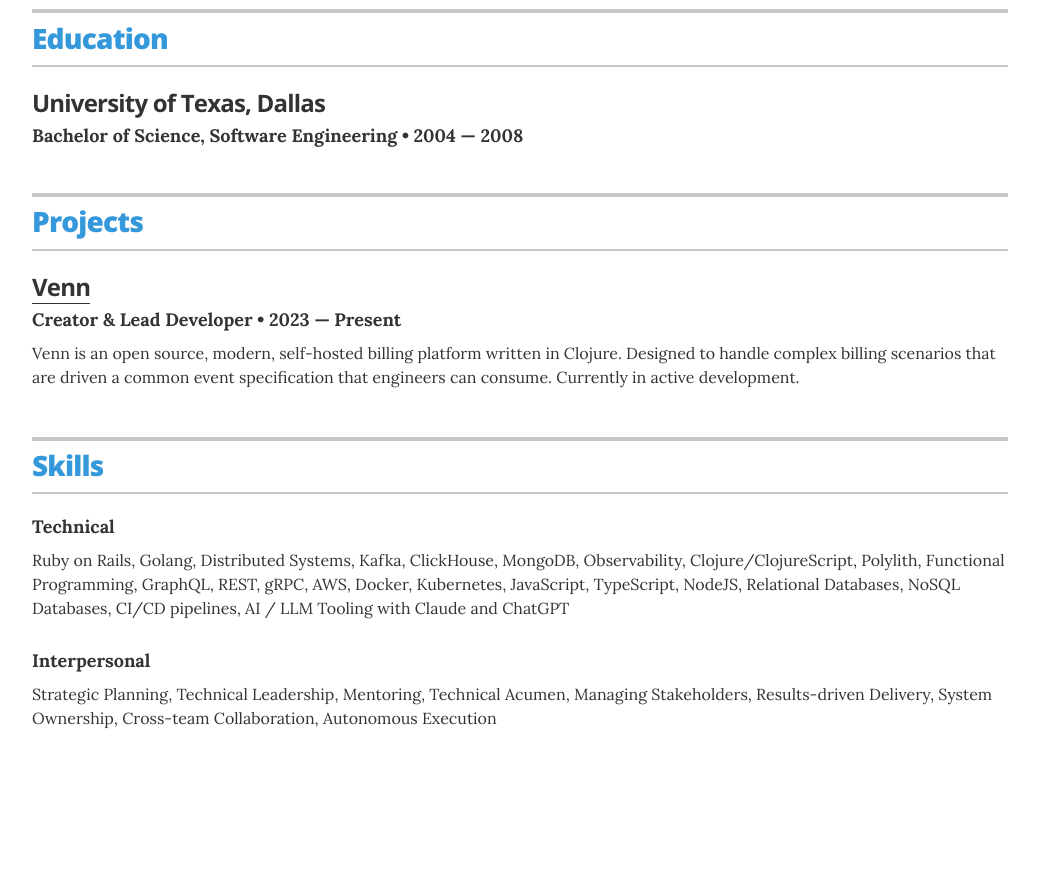
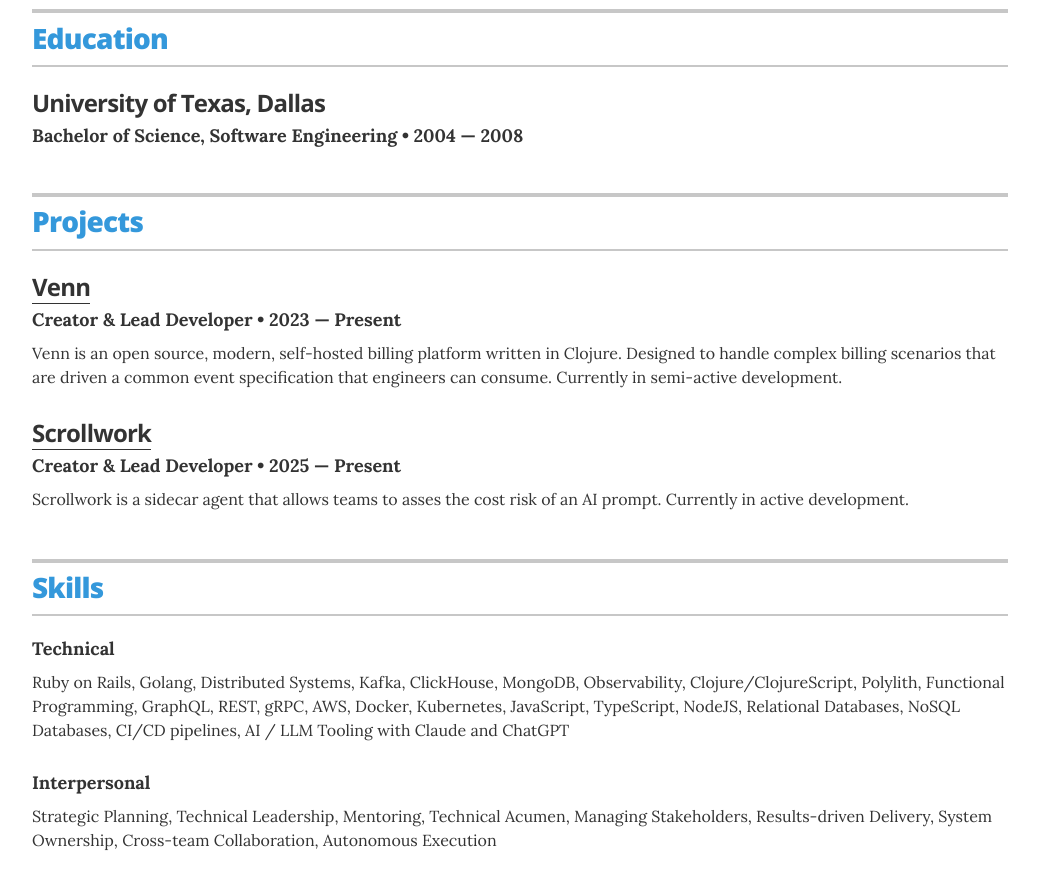
Before and after one commit to bryanmikaelian/resume, a Jekyll site: the page built from index.html, in a window 1280 px wide and 900 px high, scrolled down 3149 px. Shown: the top 890 px of the window, without its empty margins (120-1159 px from the left). Built offline with Jekyll 4.4.1, drawn with Linux system fonts in a browser that asks for light colours; before the commit the page ends 3927 px from its top, so only the background shows below that.

Commit message:
Modify Venn project status and add Scrollwork project

```diff
--- a/_data/projects.yml
+++ b/_data/projects.yml
@@ -5,4 +5,10 @@
   role: Creator & Lead Developer
   duration: 2023 &mdash; Present
   url: "https://github.com/vennbilling/venn"
-  description: Venn is an open source, modern, self-hosted billing platform written in Clojure. Designed to handle complex billing scenarios that are driven a common event specification that engineers can consume. Currently in active development.
+  description: Venn is an open source, modern, self-hosted billing platform written in Clojure. Designed to handle complex billing scenarios that are driven a common event specification that engineers can consume. Currently in semi-active development.
+
+- project: Scrollwork
+  role: Creator & Lead Developer
+  duration: 2025 &mdash; Present
+  url: "https://github.com/vennbilling/scrollwork"
+  description: Scrollwork is a sidecar agent that allows teams to asses the cost risk of an AI prompt. Currently in active development.
```
